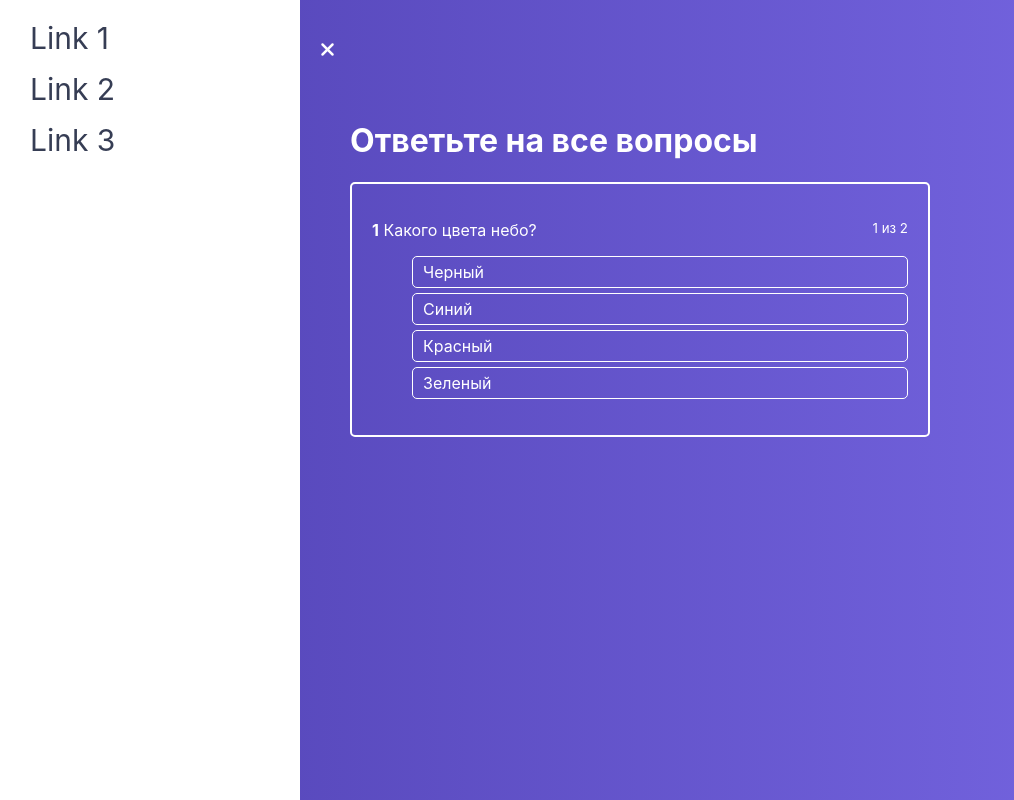
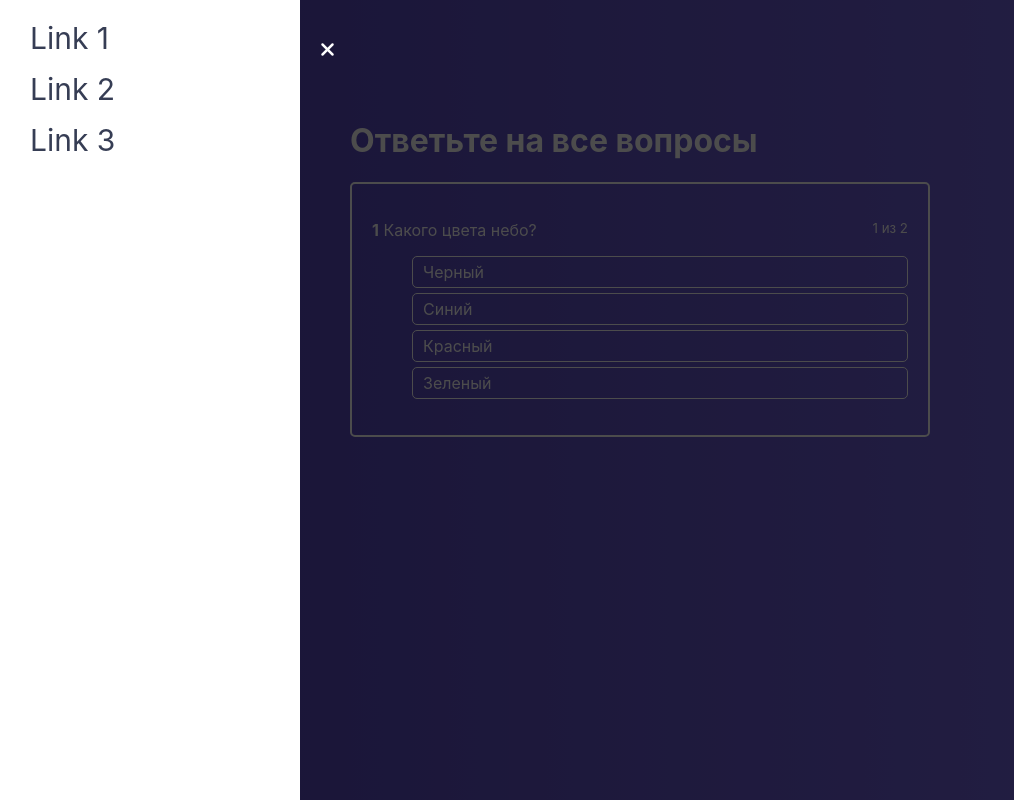
Before and after one commit to StepanNovikov/udemy-quiz, a React app: page / in a window 1280 px wide. Both pictures are taken after a click on the icon 48 px from the left and 50 px from the top of the page. Shown: the whole page, without its empty margins (0-1014 px from the left). Built offline with nearby package versions, Linux system fonts and the light colour scheme.

Commit message:
added backdrop

```diff
--- a/src/components/Navigation/Drawer/Drawer.js
+++ b/src/components/Navigation/Drawer/Drawer.js
@@ -1,5 +1,6 @@
 import React, {Component} from "react";
 import classes from "./Drawer.module.css";
+import Backdrop from "../../UI/Backdrop/Backdrop";
 
 const links = [
     1,2,3
@@ -26,12 +27,14 @@
         }
 
         return(
-
-            <nav className={cls.join(' ')}>
-                <ul>
-                    {this.renderLinks()}
-                </ul>
-            </nav>
+            <React.Fragment>
+                <nav className={cls.join(' ')}>
+                    <ul>
+                        {this.renderLinks()}
+                    </ul>
+                </nav>
+                {this.props.isOpen?<Backdrop onClick = {this.props.onClose}/>: null}
+            </React.Fragment>
         )
     }
 }
--- /dev/null
+++ b/src/components/UI/Backdrop/Backdrop.js
@@ -0,0 +1,12 @@
+import React from "react";
+import classes from "./Backdrop.module.css";
+
+const Backdrop = props => {
+    return(
+        <div className={classes.Backdrop}
+             onClick={props.onClick}
+        />
+        )
+    }
+
+export default Backdrop
--- /dev/null
+++ b/src/components/UI/Backdrop/Backdrop.module.css
@@ -0,0 +1,9 @@
+.Backdrop {
+    z-index: 50;
+    background: rgba(0, 0, 0, .7);
+    position: fixed;
+    top: 0;
+    left: 0;
+    bottom: 0;
+    right: 0;
+}
--- a/src/hoc/Layout/LayoutTwo.js
+++ b/src/hoc/Layout/LayoutTwo.js
@@ -16,11 +16,18 @@
         })
     }
 
+    menuCloseHandler = () => {
+        this.setState({
+            menu: false
+        })
+    }
+
     render() {
         return(
             <div className={classes.LayoutTwo}>
                 <Drawer
                     isOpen = {this.state.menu}
+                    onClose={this.menuCloseHandler}
                 />
 
                 <MenuToggle
```
